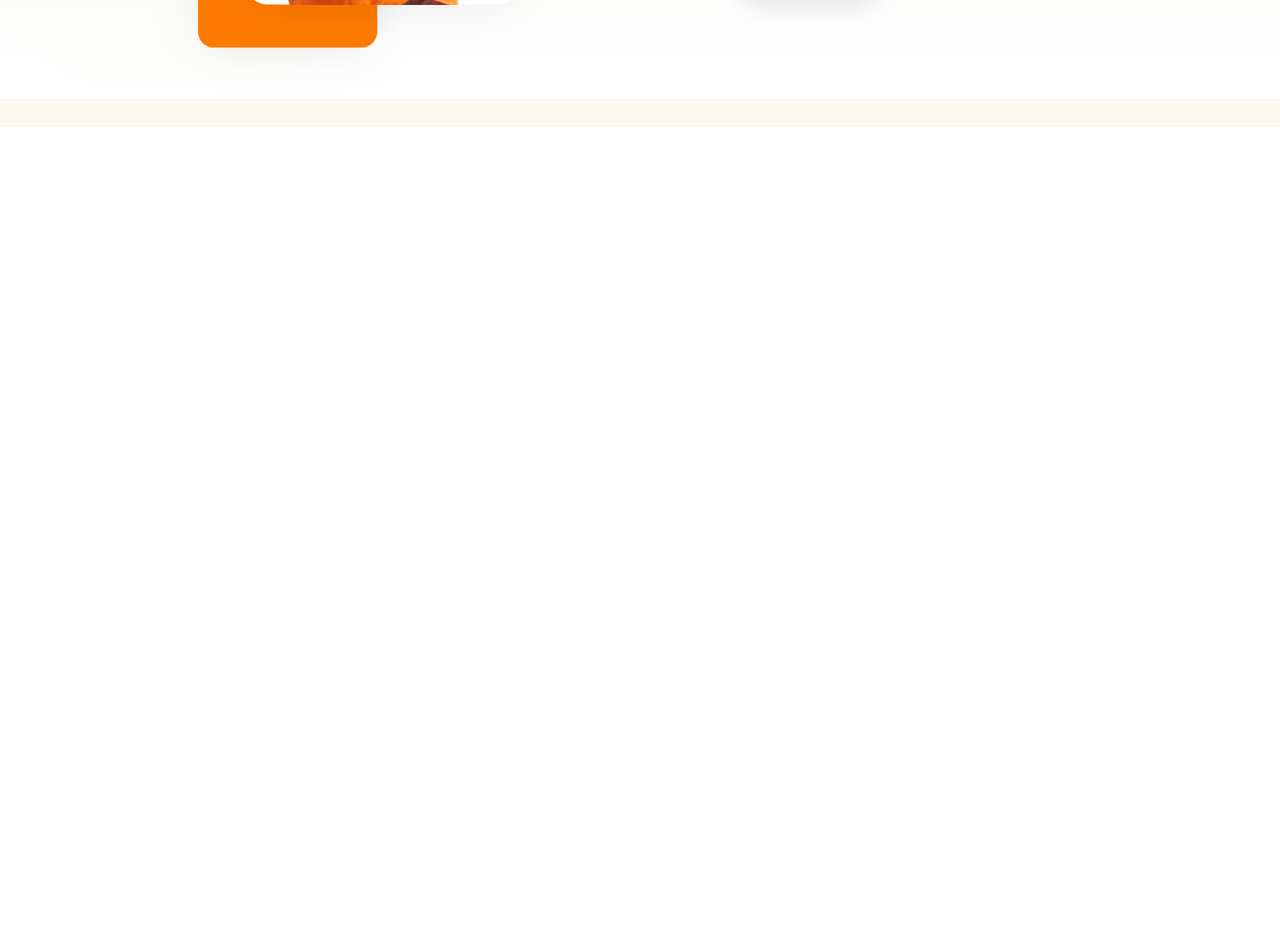
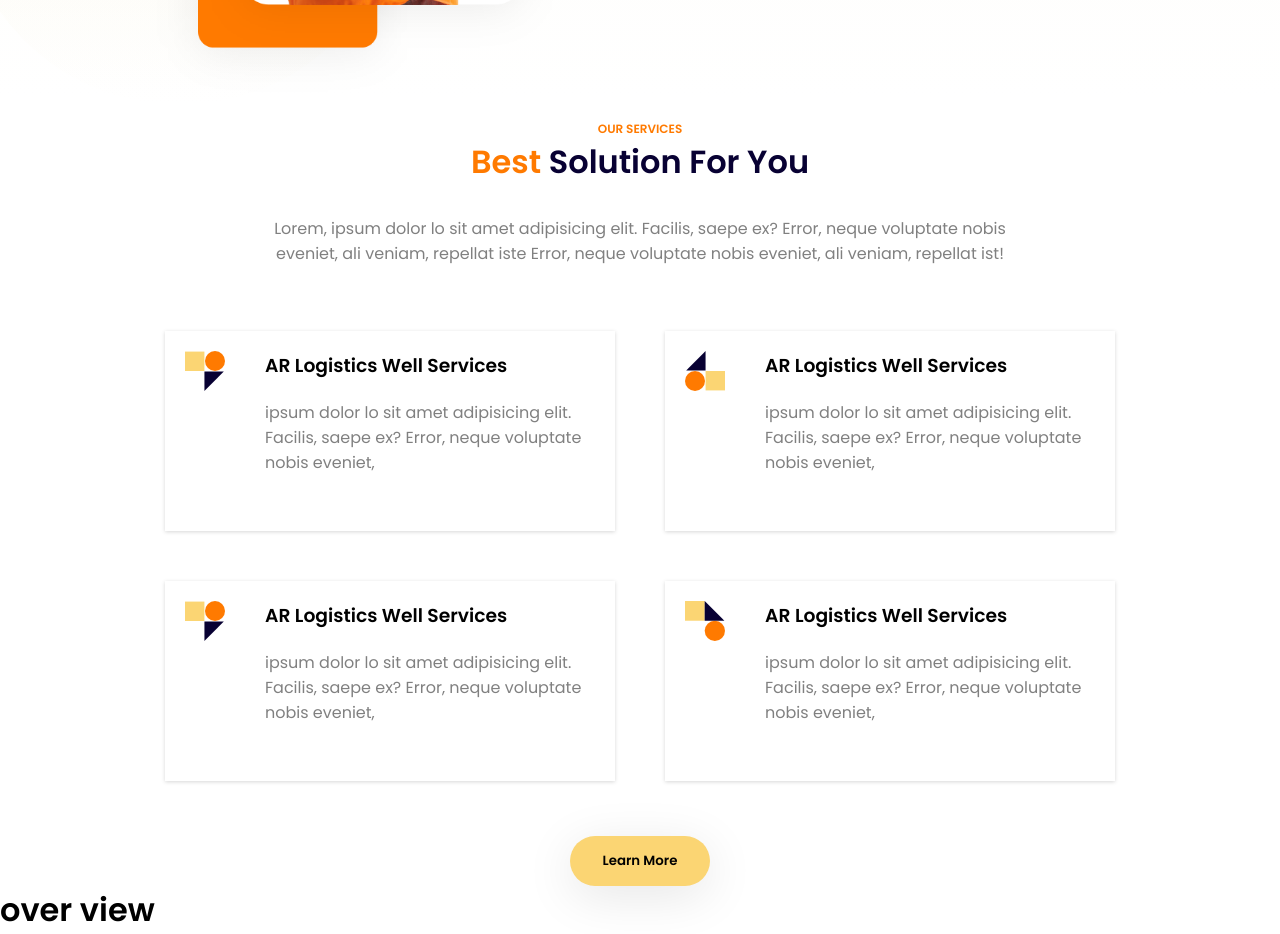
Before and after one commit to prathyu116/logestic, a React (Create React App) app: page / in a window 1280 px wide. Shown: the part 980-1914 px from the top of the page. Before the commit the page ends 1107 px from the top, so only its background shows below. Built offline with nearby package versions, Linux system fonts and the light colour scheme.

Commit message:
service-card complted

```diff
--- a/src/App.css
+++ b/src/App.css
@@ -5,7 +5,9 @@
 }
 body{
   background-image: url('./Assets/background\ -\ spotlight.svg');
+  background-repeat: no-repeat;
   font-family: Poppins;
+
 
 }
 button{
@@ -20,8 +22,7 @@
   display: flex;
   align-items: center;
   justify-content: center;
-  box-shadow: rgba(100, 100, 111, 0.2) 0px 7px 29px 0px;
-  margin-top: 20px;
+  box-shadow: rgba(0, 0, 0, 0.1) 0px 10px 50px;  margin-top: 20px;
 
 }
 .section-container {
--- a/src/App.js
+++ b/src/App.js
@@ -1,6 +1,8 @@
 import './App.css';
 import Header from './Components/Header/Header';
 import { LandingSection } from './Components/LandingSection/LandingSection';
+import OverView from './Components/OverView/OverView';
+import ServiceComponent from './Components/ServiceComponent/ServiceComponent';
 
 function App() {
   return (
@@ -8,6 +10,8 @@
       <div className="section-container">
         <Header />
         <LandingSection/>
+        <ServiceComponent />
+        <OverView />
       </div>
     </>
   );
--- /dev/null
+++ b/src/Components/CommonHeadingSubHeading/CommonHeadingSubHeading.jsx
@@ -0,0 +1,13 @@
+import React from 'react'
+
+const CommonHeadingSubHeading = (props) => {
+    return (
+        <div>
+             <p style={{ color: "#FF7A00",fontSize:12,fontWeight:600 }}>{props.text1}</p>
+                <h1 style={{color:"#080133"}}><span style={{ color: "#FF7A00" }}>{props.textoange}</span> {props.text2}</h1>
+                <p style={{color:"gray",marginTop:"30px"}}>{props.text3}</p>
+        </div>
+    )
+}
+
+export default CommonHeadingSubHeading
--- a/src/Components/LandingSection/LandingSection.css
+++ b/src/Components/LandingSection/LandingSection.css
@@ -79,6 +79,7 @@
     position: absolute;
     z-index: -10;
     left:  0;
+    /* bottom: 0; */
     width: 600px;
     height: 440px;
     margin-left: -120px;
--- a/src/Components/LandingSection/LandingSection.jsx
+++ b/src/Components/LandingSection/LandingSection.jsx
@@ -4,14 +4,16 @@
 import spotman from './../../Assets/spotlight - image - 01.png';
 import moreusimg from './../../Assets/more - us - image.png';
 import bgyellow from './../../Assets/background - thoran.svg';
+import CommonHeadingSubHeading from '../CommonHeadingSubHeading/CommonHeadingSubHeading';
 export const LandingSection = () => {
+
     return (
         <>
             <div className="Landing-section">
                 <div className="landing-row1">
                     <div className="landing-heading-container">
-                        <h1 className="landing-heading">Welcome to <span style={{ color: "#FF7A00" }}>AR logistics</span> </h1>
-                        <p className="landing-para">Lorem ipsum dolor sit amet consectetur adipisicing elit.
+                        <h1 className="landing-heading" style={{ color: "#080133" }}>Welcome to <span style={{ color: "#FF7A00" }}>AR logistics</span> </h1>
+                        <p className="landing-para" style={{ color: "gray" }}>Lorem ipsum dolor sit amet consectetur adipisicing elit.
                             Maiores atque sint commodi eveniet, voluptas quod odit</p>
                         <button>Learn more</button>
                     </div>
@@ -31,19 +33,23 @@
                     <div className="landing-row2-img-container">
 
                         <div className="landing-vector">
-                            <img src={bgyellow} alt="vectorimg" className="vector-img"/>
+                            <img src={bgyellow} alt="vectorimg" className="vector-img" />
                         </div>
                         <div className="landing-moreus-img">
-                            <img src={moreusimg} alt="Image" className="moreus-img"/>
+                            <img src={moreusimg} alt="Image" className="moreus-img" />
 
                         </div>
 
                     </div>
                     <div className="landing-row2-about-us-container">
-                        <p style={{ color: "#FF7A00",fontSize:12 }}> ABOUT US</p>
-                        <h1><span style={{ color: "#FF7A00" }}>Know</span> More Us</h1>
-                        <p>Lorem ipsum dolor, sit amet consectetur <span style={{ color: "#FF7A00" }}>AR World</span> adipisicing elit. Eveniet mollitia error, fugiat eius veniam eaque nesciunt ipsum? Maximeimus.</p>
-                        <button>Learn More</button>
+
+
+
+                        <CommonHeadingSubHeading
+                            text1="ABOUT US" textoange="Know" text2="More Us"
+                            text3={["Lorem ipsum dolor,", <span style={{ color: "#FF7A00" }}>AR World</span>, " it amet consectetur adipisicing elit. Eveniet mollitia error, fugiat eius veniam eaque nesciunt ipsum? Maximeimus."]}
+                        />
+
                     </div>
 
                 </div>
--- /dev/null
+++ b/src/Components/OverView/OverView.jsx
@@ -0,0 +1,15 @@
+import React from 'react';
+import './OverView.css'
+
+const OverView = () => {
+    return (
+        <>
+        <div>
+            <h1>over view</h1>
+        </div>
+
+        </>
+    )
+}
+
+export default OverView
--- /dev/null
+++ b/src/Components/ServiceComponent/ServiceCard.jsx
@@ -0,0 +1,21 @@
+import React from 'react';
+
+import './ServiceComponent.css';
+
+const ServiceCard = (props) => {
+    return (
+        <div className="service-card">
+            <div className="service-img" style={{height:40}}>
+                <img src={props.src} alt="" style={{height:"100%"}}/>
+
+            </div>
+            <div className="service-Heading">
+                 <h3>{props.heading}</h3>
+                 <p style={{color:"gray"}}>{props.subhead}</p>
+            </div>
+
+        </div>
+    )
+}
+
+export default ServiceCard
--- /dev/null
+++ b/src/Components/ServiceComponent/ServiceComponent.css
@@ -0,0 +1,58 @@
+.service-section-container{
+    display: flex;
+    flex-direction: column;
+    align-items: center;
+    justify-content: center;
+    align-content: center;
+    gap: 10px;
+
+}
+.service-section-heading-container{
+    display: flex;
+    flex-direction: column;
+    align-items: center;
+    justify-content: center;
+    width: 60%;
+    text-align: center;
+}
+.service-section-card-container{
+    display: flex;
+    flex-direction: row;
+    flex-wrap: wrap;
+    align-items: center;
+    justify-content: center;
+    margin-top: 30px;
+
+}
+.service-img{
+
+}
+
+.service-card{
+    width: 450px;
+    height: 200px;
+    display: flex;
+    flex-direction: row;
+    align-items: flex-start;
+    justify-content: center;
+    gap: 40px;
+    margin: 25px;
+    padding: 20px;
+    box-shadow: rgba(0, 0, 0, 0.16) 0px 1px 4px;
+
+}
+.service-card:hover{
+    box-shadow: rgba(0, 0, 0, 0.24) 0px 3px 8px;
+    transition: all 0.4s ease-in-out;
+
+
+
+}
+.service-Heading{
+    display: flex;
+    flex-direction: column;
+    gap: 20px;
+    align-items: flex-start;
+    justify-content: center;
+    /* margin: 13px; */
+}
--- /dev/null
+++ b/src/Components/ServiceComponent/ServiceComponent.jsx
@@ -0,0 +1,52 @@
+import React from 'react'
+import services1 from './../../Assets/services - image.svg'
+import services2 from './../../Assets/Measurment - image.svg'
+import services3 from './../../Assets/services - image.svg'
+import services4 from './../../Assets/industrial - image.svg'
+import ServiceCard from './ServiceCard';
+
+import './ServiceComponent.css'
+import CommonHeadingSubHeading from '../CommonHeadingSubHeading/CommonHeadingSubHeading'
+const ServiceComponent = () => {
+    return (
+        <>
+        <div className="service-section-container">
+            {/* heading */}
+            <div className="service-section-heading-container">
+                {/* <p style={{ color: "#FF7A00",fontSize:12,fontWeight:600 }}>OUR SERVICES</p>
+                <h1 style={{color:"#080133"}}><span style={{ color: "#FF7A00" }}>Best</span> Solution For You</h1>
+                <p style={{color:"gray",marginTop:"30px"}}>Lorem, ipsum dolor lo sit amet  adipisicing elit. Facilis, saepe ex? Error, neque voluptate nobis eveniet, ali veniam, repellat iste Error, neque voluptate nobis eveniet, ali veniam, repellat ist!</p> */}
+                <CommonHeadingSubHeading
+                    text1="OUR SERVICES" textoange="Best" text2="Solution For You"
+                    text3="Lorem, ipsum dolor lo sit amet  adipisicing elit. Facilis, saepe ex? Error, neque voluptate nobis eveniet, ali veniam, repellat iste Error, neque voluptate nobis eveniet, ali veniam, repellat ist!"
+                />
+            </div>
+            {/* card */}
+            <div className="service-section-card-container">
+                <ServiceCard src={services1} heading="AR Logistics Well Services"
+                subhead=" ipsum dolor lo sit amet  adipisicing elit. Facilis, saepe ex? Error, neque voluptate nobis eveniet,"
+                />
+                <ServiceCard src={services2} heading="AR Logistics Well Services"
+                subhead=" ipsum dolor lo sit amet  adipisicing elit. Facilis, saepe ex? Error, neque voluptate nobis eveniet,"
+                />
+                <ServiceCard src={services3} heading="AR Logistics Well Services"
+                subhead=" ipsum dolor lo sit amet  adipisicing elit. Facilis, saepe ex? Error, neque voluptate nobis eveniet,"
+                />
+                <ServiceCard src={services4} heading="AR Logistics Well Services"
+                subhead=" ipsum dolor lo sit amet  adipisicing elit. Facilis, saepe ex? Error, neque voluptate nobis eveniet,"
+                />
+
+            </div>
+            {/* button */}
+            <div>
+                <button>Learn More</button>
+
+            </div>
+
+
+        </div>
+        </>
+    )
+}
+
+export default ServiceComponent;
```
Also changed, not shown: src/Components/OverView/OverView.css (added).
